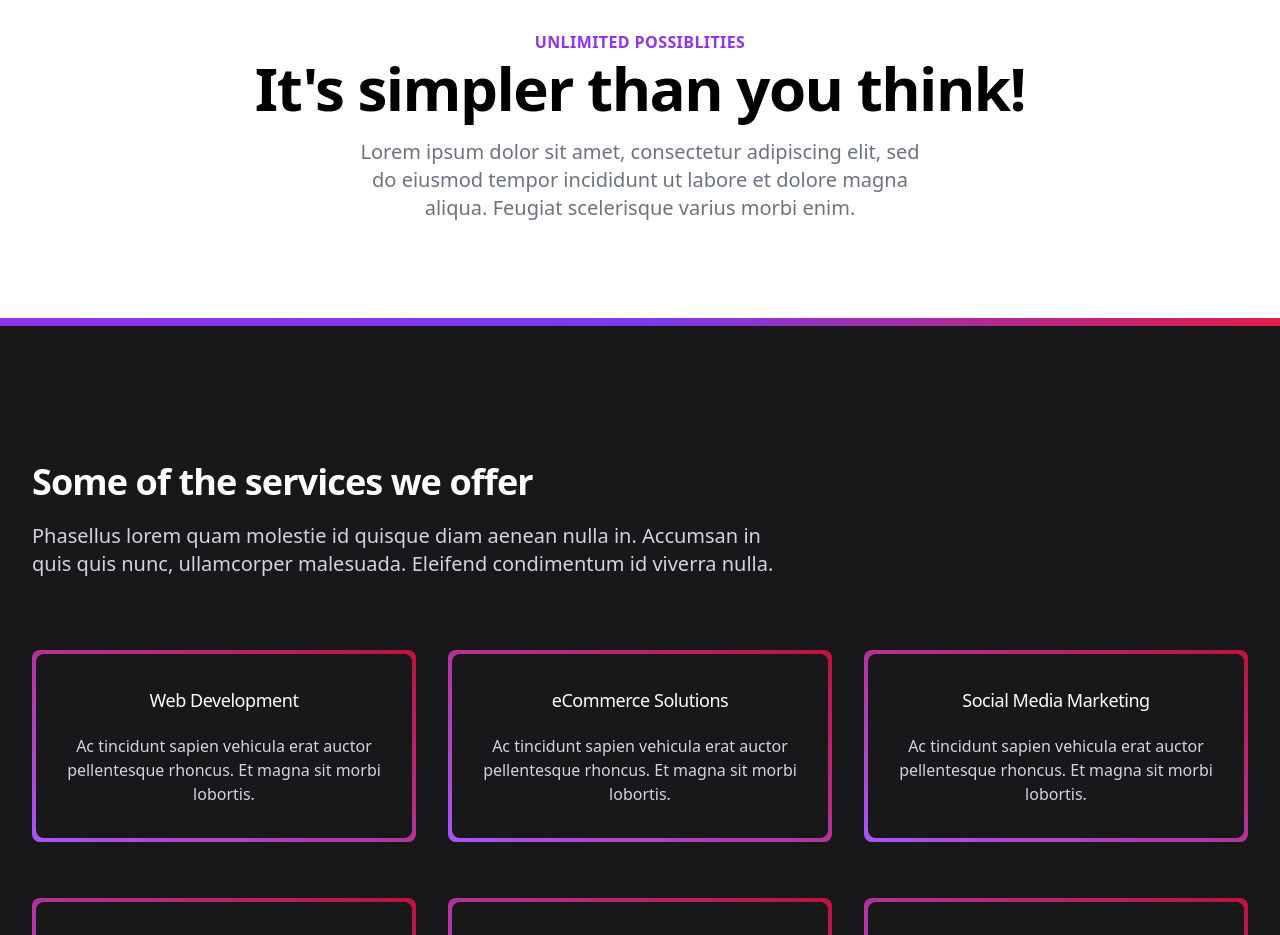
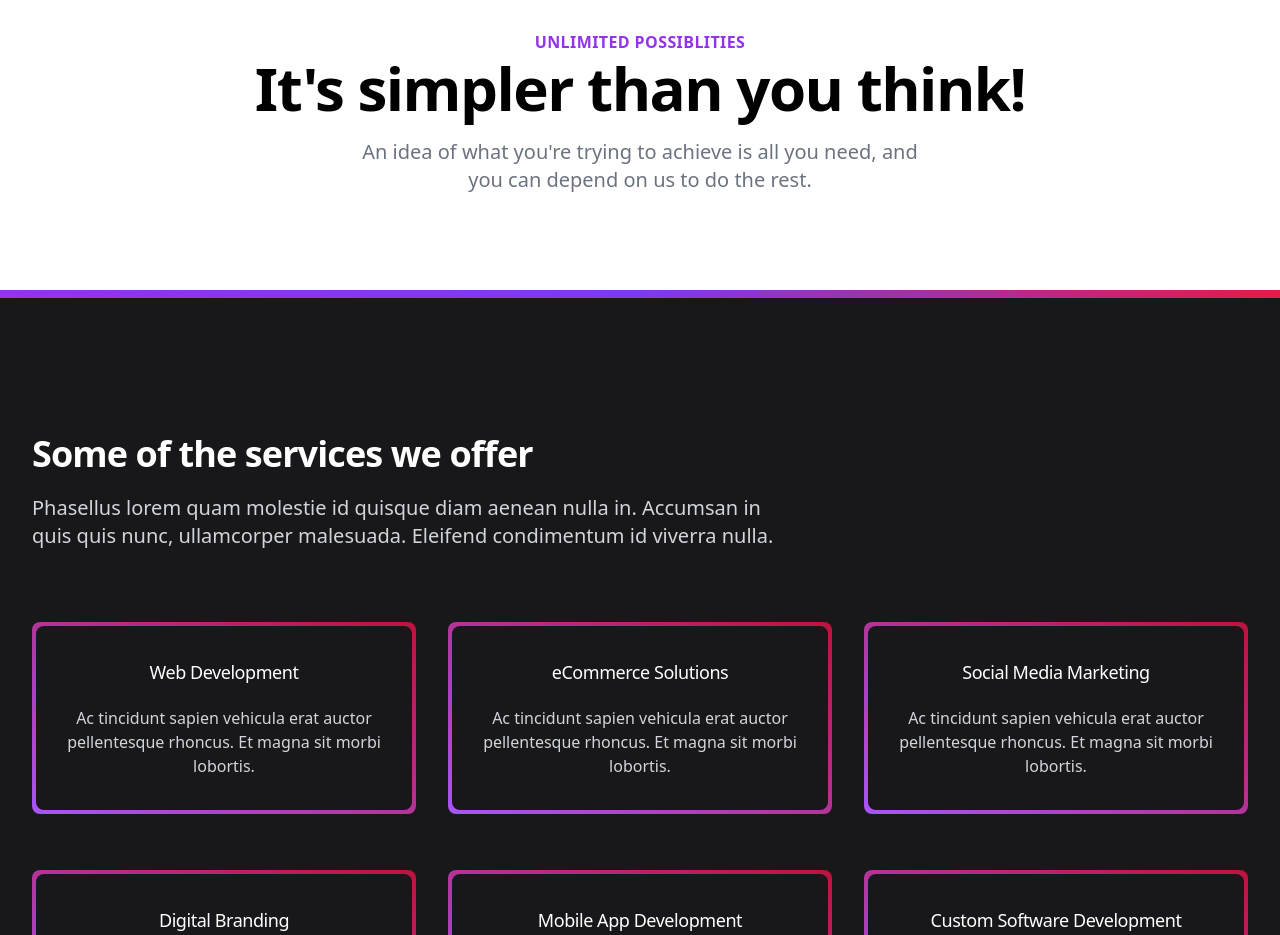
Before and after one commit to aymanoid/dazaki-web, a Next.js app: page / in a window 1280 px wide. Shown: the part 880-1815 px from the top of the page. Built offline with nearby package versions, Linux system fonts and the light colour scheme.

Commit message:
update description of first section

```diff
--- a/components/home/FirstSection.jsx
+++ b/components/home/FirstSection.jsx
@@ -10,9 +10,8 @@ const FirstSection = () => {
             It&apos;s simpler than you think!
           </p>
           <p className="mx-auto mt-5 max-w-xl text-xl text-gray-500">
-            Lorem ipsum dolor sit amet, consectetur adipiscing elit, sed do
-            eiusmod tempor incididunt ut labore et dolore magna aliqua. Feugiat
-            scelerisque varius morbi enim.
+            An idea of what you&apos;re trying to achieve is all you need, and
+            you can depend on us to do the rest.
           </p>
         </div>
       </div>
```
